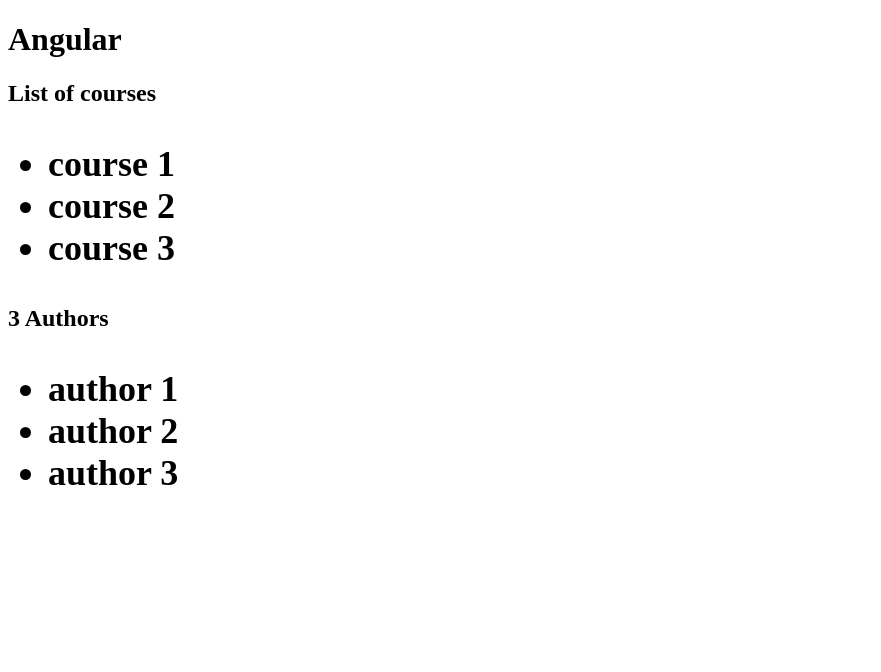
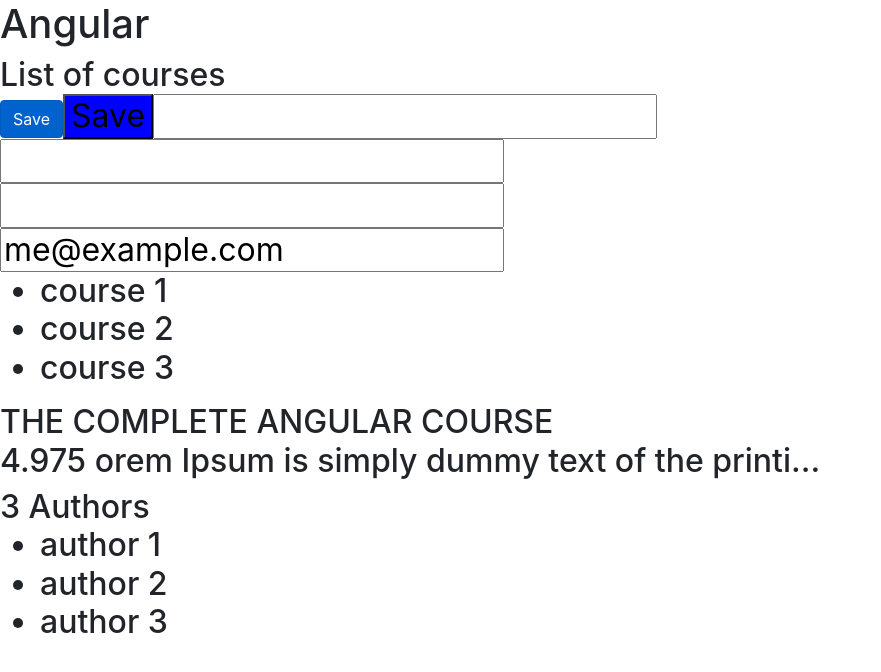
Before and after one commit to fernandacoto/angular_fundamentals, an Angular app: page / in a window 1280 px wide. Shown: the top 672 px of the page, without its empty margins (0-881 px from the left). Built offline with nearby package versions, Linux system fonts and the light colour scheme.

Commit message:
End of section 4

```diff
--- a/package.json
+++ b/package.json
@@ -21,6 +21,7 @@
     "@angular/platform-browser": "^5.0.0",
     "@angular/platform-browser-dynamic": "^5.0.0",
     "@angular/router": "^5.0.0",
+    "bootstrap": "4.0.0-beta.2",
     "core-js": "^2.4.1",
     "rxjs": "^5.5.2",
     "zone.js": "^0.8.14"
--- a/src/app/app.module.ts
+++ b/src/app/app.module.ts
@@ -1,5 +1,6 @@
 import { BrowserModule } from '@angular/platform-browser';
 import { NgModule } from '@angular/core';
+import { FormsModule } from '@angular/forms';
 
 
 import { AppComponent } from './app.component';
@@ -8,6 +9,7 @@ import { CourseComponent } from './course/course.component'; //sin la extensión
 import { CoursesService } from './courses.service';
 import { AuthorsComponent } from './authors/authors.component';
 import { AuthorsService } from './authors.service';
+import { SummaryPipe } from './summary.pipe';
 
 
 @NgModule({
@@ -15,10 +17,12 @@ import { AuthorsService } from './authors.service';
     AppComponent,
     CoursesComponent,
     CourseComponent,
-    AuthorsComponent // Nuevo componente, recordar importarlo, como en la línea 7
+    AuthorsComponent, // Nuevo componente, recordar importarlo, como en la línea 7
+    SummaryPipe
   ],
   imports: [
-    BrowserModule
+    BrowserModule,
+    FormsModule
   ],
   providers: [
     CoursesService, // Esto necesita agregarse, para poder pasar la instancia como parametro en el constructor (dependency injection)
--- a/src/app/courses.component.ts
+++ b/src/app/courses.component.ts
@@ -5,17 +5,49 @@ import { CoursesService } from './courses.service';
     selector: 'courses', //como quiero que se llame mi nuevo elemento html
     template: `
         <h2>{{ title }}<h2>
+        <button class="btn btn-primary" [class.active]="isActive" (click)="onSave($event)">Save</button>
+        <button [style.backgroundColor]="isActive ? 'blue' : 'white'">Save</button>
+        <input (keyup)="onKeyUp($event)"/>
+        <div>
+          <input (keyup.enter)="onKeyUpEventFiltering($event)" />
+        </div>
+        <div>
+          <input #email (keyup.enter)="onKeyUpTemplateVariable(email.value)" />
+        </div>
+
+        <div id="2waydatabinding">
+          <input [(ngModel)]= "email_2" (keyup.enter)="twoWayDataBinding()" />
+        </div>
         <ul>
             <li *ngFor="let course of courses">
                 {{ course }}
             </li>
         </ul>
+
+        {{course.title | uppercase}} <br/>
+        {{course.rating | number}}
+
+        {{text | summary}}
+
     `, //usualmente los templates contienen mas que una línea de código por lo tanto,
     // en esta sección o puedo añadir el html puro o un path donde se encuentre el template.
 })
 export class CoursesComponent {
     title = 'List of courses';
     courses;
+    isActive = true;
+    email_2 = "me@example.com";
+    course = {
+        title: "The complete angular course",
+        rating: 4.9745,
+        students: 30123,
+        price: 190.95,
+        releaseDate: new Date(2016, 3, 1)
+    };
+
+    text = `
+    orem Ipsum is simply dummy text of the printing and typesetting industry. Lorem Ipsum has been the industry's standard dummy text ever since the 1500s, when an unknown printer took a galley of type and scrambled it to make a type specimen book. It has survived not only five centuries, but also the leap into electronic typesetting, remaining essentially unchanged. It was popularised in the 1960s with the release of Letraset sheets containing Lorem Ipsum passages, and more recently with desktop publishing software like Aldus PageMaker including versions of Lorem Ipsum.
+    `
 
     constructor(service: CoursesService) {
         //let service = new CoursesService(); // Si mantenemos la inicialización del servicio aqui
@@ -30,4 +62,25 @@ export class CoursesComponent {
         // template y obtendría el mismo resultado
         return this.title;
     }
+
+    onSave($event){
+        $event.stopPropagation(); // esto para evitar Event bubbling
+        console.log("CLICKED", $event);
+    }
+
+    onKeyUp($event){
+        if($event.keyCode === 13) console.log("Pressed enter 1");
+    }
+    onKeyUpEventFiltering($event){
+        //console.log("Pressed enter 2");
+        console.log($event.target.value);
+    }
+
+    onKeyUpTemplateVariable(email){
+        console.log(email);
+    }
+
+    twoWayDataBinding(){
+        console.log(this.email_2);
+    }
 }
--- /dev/null
+++ b/src/app/summary.pipe.ts
@@ -0,0 +1,13 @@
+import { Pipe, PipeTransform } from '@angular/core';
+
+@Pipe({
+    name: 'summary'
+})
+export class SummaryPipe implements PipeTransform{
+    transform(value: string, args?: any){
+        if(!value)
+          return null;
+
+        return value.substr(0, 50) + "...";
+    }
+}
--- a/src/styles.css
+++ b/src/styles.css
@@ -1 +1,2 @@
 /* You can add global styles to this file, and also import other style files */
+@import "~bootstrap/dist/css/bootstrap.css";
```
Also changed, not shown: 1 other file (tests, documents, lock files or other folders).
